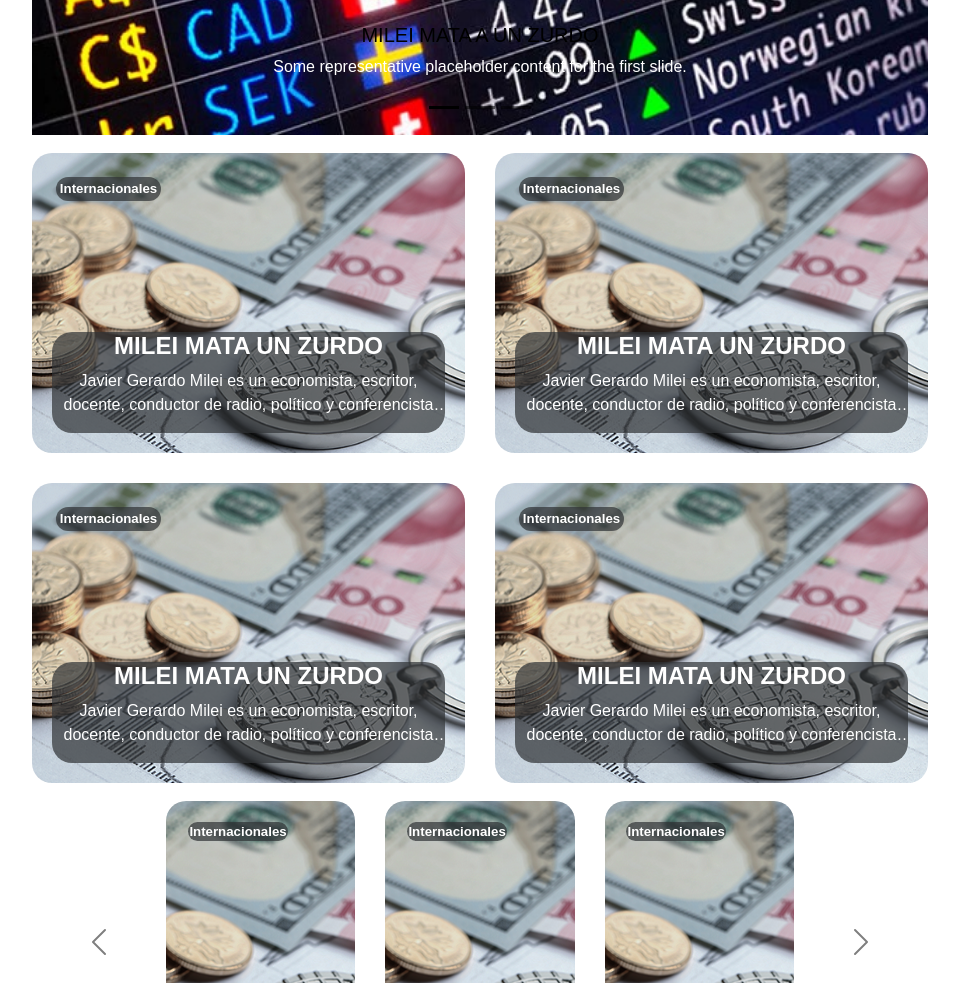
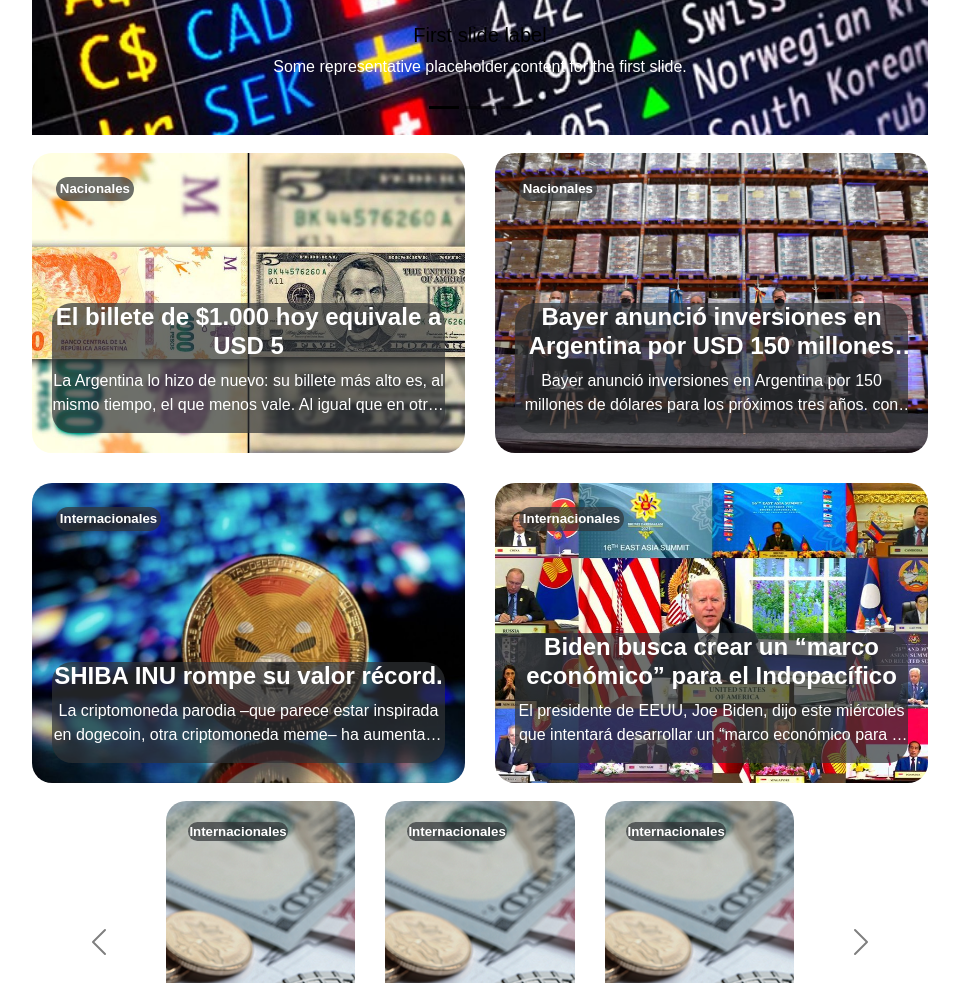
Before and after one commit to Adrizen/La-Mervaleta, a plain HTML site: page index.html in a window 1280 px wide. Shown: the part 957-1940 px from the top of the page, without its empty margins (160-1119 px from the left). Drawn offline with nearby package versions, Linux system fonts and the light colour scheme; no server answers.

Commit message:
Cambiados los 4 artículos del medio.

```diff
--- a/index.html
+++ b/index.html
@@ -82,7 +82,7 @@
                     <div class="carousel-item active" data-bs-interval="10000">
                         <img src="acciones.png" class="d-block w-100" alt="...">
                         <div class="carousel-caption d-none d-md-block">
-                            <h5>MILEI MATA A UN ZURDO</h5>
+                            <h5 >First slide label</h5>
                             <p>Some representative placeholder content for the first slide.</p>
                         </div>
                     </div>
@@ -118,71 +118,66 @@
 
         <div id="articulos">
             <div class="items">
-                <div class="articulo" style="background-image:url(cryptos.png)">
+                <div class="articulo" style="background-image:url(milPesosCincoDolares.jpg)">
+                    <div class="categoria">
+                        <h5> Nacionales </h5>
+                    </div>
+
+                    <div class="cuerpo">
+                        <h2>El billete de $1.000 hoy equivale a USD 5</h2>
+                        <p> La Argentina lo hizo de nuevo: su billete más alto es, al mismo tiempo, el que menos vale.
+                            Al igual que en otras circunstancias de su historia económica, la inflación se devoró el
+                            poder adquisitivo del dinero que los argentinos llevan en sus bolsillos. El billete de 1.000
+                            pesos hoy equivale a 5,10 dólares según la cotización libre de 196 pesos. Con esa cifra, se
+                            transformó en el billete de menor valor en dólares de todo América Latina en comparación con
+                            los de mayor denominación de cada país. Su similar de Haití, el billete de 1.000 gourdes,
+                            vale 9,90 dólares. Después de atravesar la pandemia, un terremoto y un huracán que arrasó su
+                            capital, Puerto Príncipe, los haitianos tendrán este año según el FMI una inflación del 15%,
+                            la tercera parte de lo que esperan los analistas locales para la Argentina.
+                        </p>
+                    </div>
+                </div>
+                <div class="articulo" style="background-image:url(bayerInversion.jpeg)">
+                    <div class="categoria">
+                        <h5> Nacionales </h5>
+                    </div>
+
+                    <div class="cuerpo">
+                        <h2>Bayer anunció inversiones en Argentina por USD 150 millones para los próximos tres años</h2>
+                        <p>
+                            Bayer anunció inversiones en Argentina por 150 millones de dólares para los próximos tres
+                            años. con foco en innovación, digitalización y sustentabilidad, alineado con la estrategia
+                            global de la empresa, guiada por su misión “Ciencia para una vida mejor”.
+                        </p>
+                    </div>
+                </div>
+
+                <div class="articulo" style="background-image:url(shiba.jpg)">
                     <div class="categoria">
                         <h5> Internacionales </h5>
                     </div>
 
                     <div class="cuerpo">
-                        <h2>MILEI MATA UN ZURDO</h2>
-                        <p> Javier Gerardo Milei es un economista, escritor, docente, conductor de radio, político y
-                            conferencista
-                            argentino. Es Licenciado en Economía, con posgrados en teoría y ciencias económicas. Está
-                            asociado con
-                            la filosofía política libertaria y la escuela austriaca de pensamiento económico. 15 nov.
-                            2021
+                        <h2>SHIBA INU rompe su valor récord.</h2>
+                        <p>La criptomoneda parodia –que parece estar inspirada en dogecoin, otra criptomoneda meme– ha
+                            aumentado casi un 30% en las últimas 24 horas, según CoinGecko. Ha recortado algunas de sus
+                            ganancias desde que alcanzó su máximo histórico, a primera hora de la mañana en EE.UU., pero
+                            sigue siendo la undécima mayor moneda digital por capitalización de mercado.
                         </p>
                     </div>
                 </div>
-                <div class="articulo" style="background-image:url(cryptos.png)">
+
+                <div class="articulo" style="background-image:url(biden.jpg)">
                     <div class="categoria">
                         <h5> Internacionales </h5>
                     </div>
 
                     <div class="cuerpo">
-                        <h2>MILEI MATA UN ZURDO</h2>
+                        <h2>Biden busca crear un “marco económico” para el Indopacífico</h2>
                         <p>
-                            Javier Gerardo Milei es un economista, escritor, docente, conductor de radio, político y
-                            conferencista
-                            argentino. Es Licenciado en Economía, con posgrados en teoría y ciencias económicas. Está
-                            asociado con
-                            la filosofía política libertaria y la escuela austriaca de pensamiento económico. 15 nov.
-                            2021
-                        </p>
-                    </div>
-                </div>
-
-                <div class="articulo" style="background-image:url(cryptos.png)">
-                    <div class="categoria">
-                        <h5> Internacionales </h5>
-                    </div>
-
-                    <div class="cuerpo">
-                        <h2>MILEI MATA UN ZURDO</h2>
-                        <p>Javier Gerardo Milei es un economista, escritor, docente, conductor de radio, político y
-                            conferencista
-                            argentino. Es Licenciado en Economía, con posgrados en teoría y ciencias económicas. Está
-                            asociado con
-                            la filosofía política libertaria y la escuela austriaca de pensamiento económico. 15 nov.
-                            2021
-                        </p>
-                    </div>
-                </div>
-
-                <div class="articulo" style="background-image:url(cryptos.png)">
-                    <div class="categoria">
-                        <h5> Internacionales </h5>
-                    </div>
-
-                    <div class="cuerpo">
-                        <h2>MILEI MATA UN ZURDO</h2>
-                        <p>
-                            Javier Gerardo Milei es un economista, escritor, docente, conductor de radio, político y
-                            conferencista
-                            argentino. Es Licenciado en Economía, con posgrados en teoría y ciencias económicas. Está
-                            asociado con
-                            la filosofía política libertaria y la escuela austriaca de pensamiento económico. 15 nov.
-                            2021
+                            El presidente de EEUU, Joe Biden, dijo este miércoles que intentará desarrollar un “marco
+                            económico para el Indopacífico”, una política sobre la que apenas ofreció detalles pero que
+                            supondría un nuevo paso en su estrategia para contrarrestar la pujanza de China.
                         </p>
                     </div>
                 </div>
@@ -213,7 +208,7 @@
                                     <div class="cuerpo">
                                         <h2>MILEI MATA UN ZURDO</h2>
                                     </div>
-                                 </div>
+                                </div>
                                 <div class="articulo" style="background-image:url(cryptos.png)">
                                     <div class="categoria">
                                         <h5> Internacionales </h5>
@@ -238,7 +233,7 @@
                         </div>
                         <div class="carousel-caption d-none d-md-block">
 
-                    </div>
+                        </div>
                     </div>
                     <div class="carousel-item " data-bs-interval="2000">
                         <div id="articulos">
@@ -250,7 +245,7 @@
                                     <div class="cuerpo">
                                         <h2>MILEI MATA UN ZURDO</h2>
                                     </div>
-                                 </div>
+                                </div>
                                 <div class="articulo" style="background-image:url(cryptos.png)">
                                     <div class="categoria">
                                         <h5> Internacionales </h5>
@@ -287,7 +282,7 @@
                                     <div class="cuerpo">
                                         <h2>MILEI MATA UN ZURDO</h2>
                                     </div>
-                                 </div>
+                                </div>
                                 <div class="articulo" style="background-image:url(cryptos.png)">
                                     <div class="categoria">
                                         <h5> Internacionales </h5>
```
Also changed, not shown: bayerInversion.jpeg (added), biden.jpg (added), milPesosCincoDolares.jpg (added), shiba.jpg (added).
